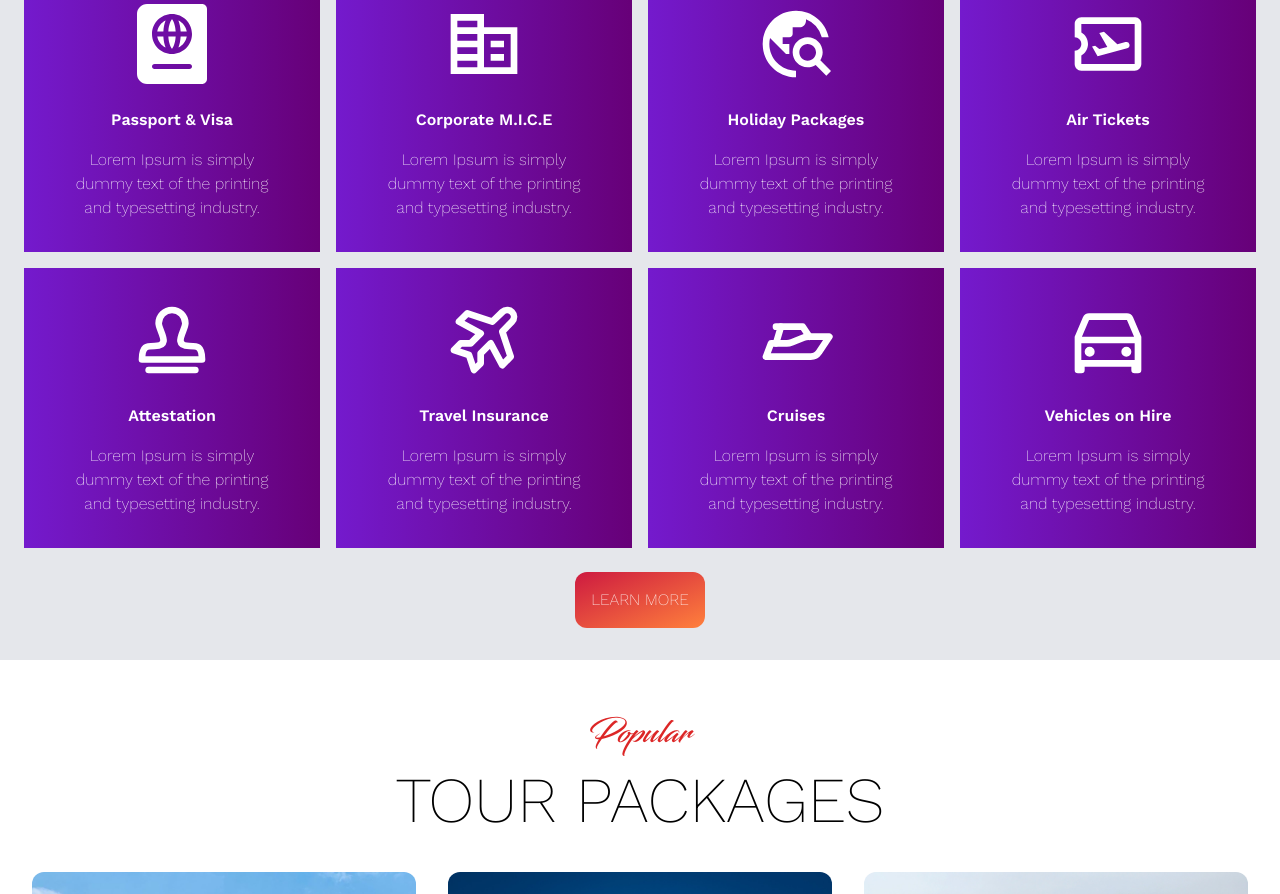
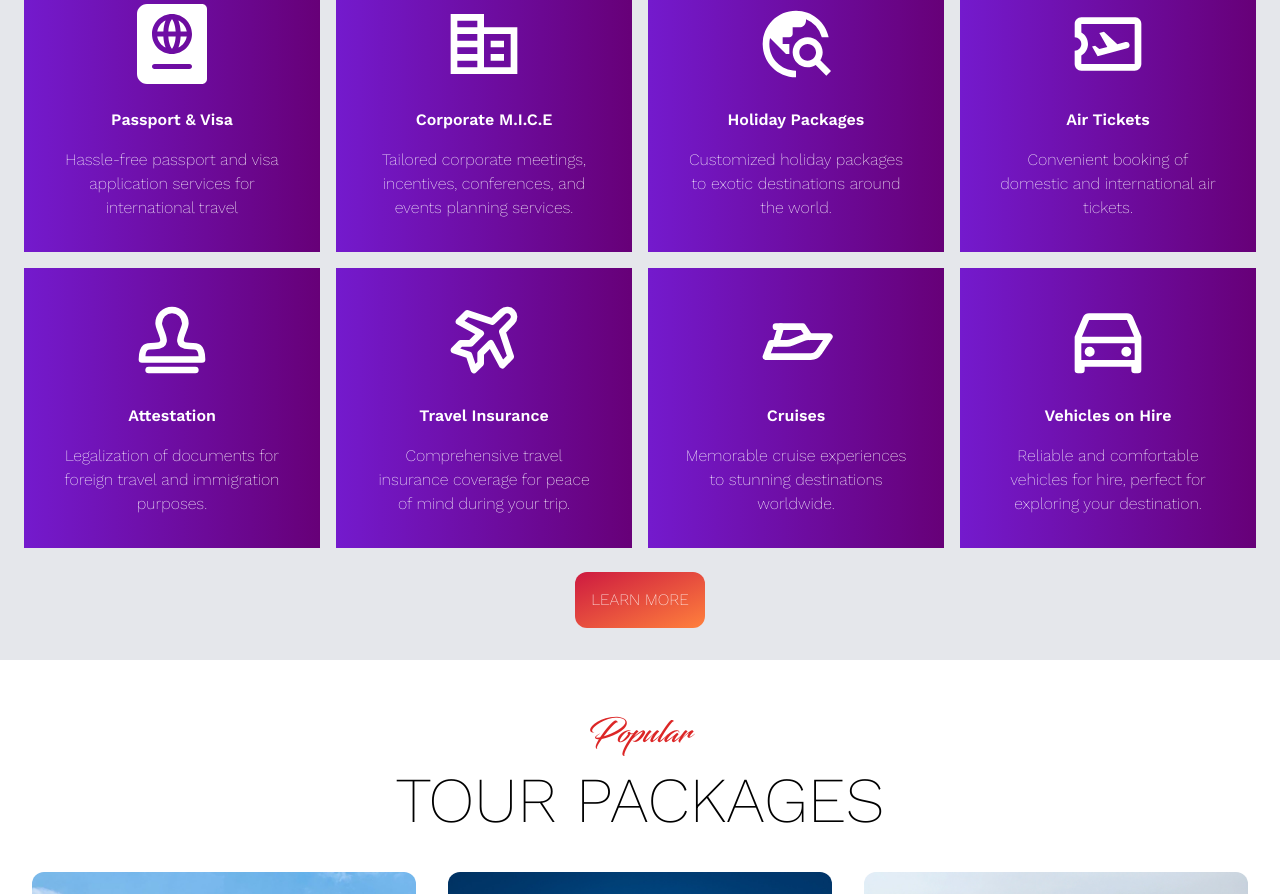
Before and after one commit to Valeron-T/seeworld, a React (Vite) app in the folder client/: page / in a window 1280 px wide. Shown: the part 1580-2474 px from the top of the page. Built offline with nearby package versions, Linux system fonts and the light colour scheme; no server answers; a web font is replaced by a local one.

Commit message:
updated content

```diff
--- a/client/src/pages/Home.jsx
+++ b/client/src/pages/Home.jsx
@@ -15,14 +15,14 @@ import Carousel from '../components/Carousel'
 
 function Home() {
     let services = [
-        { title: 'Passport & Visa', desc: "Lorem Ipsum is simply dummy text of the printing and typesetting industry. ", icon: FaPassport },
-        { title: 'Corporate M.I.C.E', desc: "Lorem Ipsum is simply dummy text of the printing and typesetting industry. ", icon: MdOutlineCorporateFare },
-        { title: 'Holiday Packages', desc: "Lorem Ipsum is simply dummy text of the printing and typesetting industry. ", icon: MdOutlineTravelExplore },
-        { title: 'Air Tickets', desc: "Lorem Ipsum is simply dummy text of the printing and typesetting industry. ", icon: MdOutlineAirplaneTicket },
-        { title: 'Attestation', desc: "Lorem Ipsum is simply dummy text of the printing and typesetting industry. ", icon: TbRubberStamp },
-        { title: 'Travel Insurance', desc: "Lorem Ipsum is simply dummy text of the printing and typesetting industry. ", icon: TbPlaneTilt },
-        { title: 'Cruises', desc: "Lorem Ipsum is simply dummy text of the printing and typesetting industry. ", icon: TbSpeedboat },
-        { title: 'Vehicles on Hire', desc: "Lorem Ipsum is simply dummy text of the printing and typesetting industry. ", icon: RiCarLine }
+        { title: 'Passport & Visa', desc: "Hassle-free passport and visa application services for international travel", icon: FaPassport },
+        { title: 'Corporate M.I.C.E', desc: "Tailored corporate meetings, incentives, conferences, and events planning services.", icon: MdOutlineCorporateFare },
+        { title: 'Holiday Packages', desc: "Customized holiday packages to exotic destinations around the world.", icon: MdOutlineTravelExplore },
+        { title: 'Air Tickets', desc: "Convenient booking of domestic and international air tickets.", icon: MdOutlineAirplaneTicket },
+        { title: 'Attestation', desc: "Legalization of documents for foreign travel and immigration purposes.", icon: TbRubberStamp },
+        { title: 'Travel Insurance', desc: "Comprehensive travel insurance coverage for peace of mind during your trip.", icon: TbPlaneTilt },
+        { title: 'Cruises', desc: "Memorable cruise experiences to stunning destinations worldwide.", icon: TbSpeedboat },
+        { title: 'Vehicles on Hire', desc: "Reliable and comfortable vehicles for hire, perfect for exploring your destination.", icon: RiCarLine }
     ]
 
     let slides = ['/images/bayhd.webp','/images/bayhd.webp','/images/bayhd.webp',]
```
